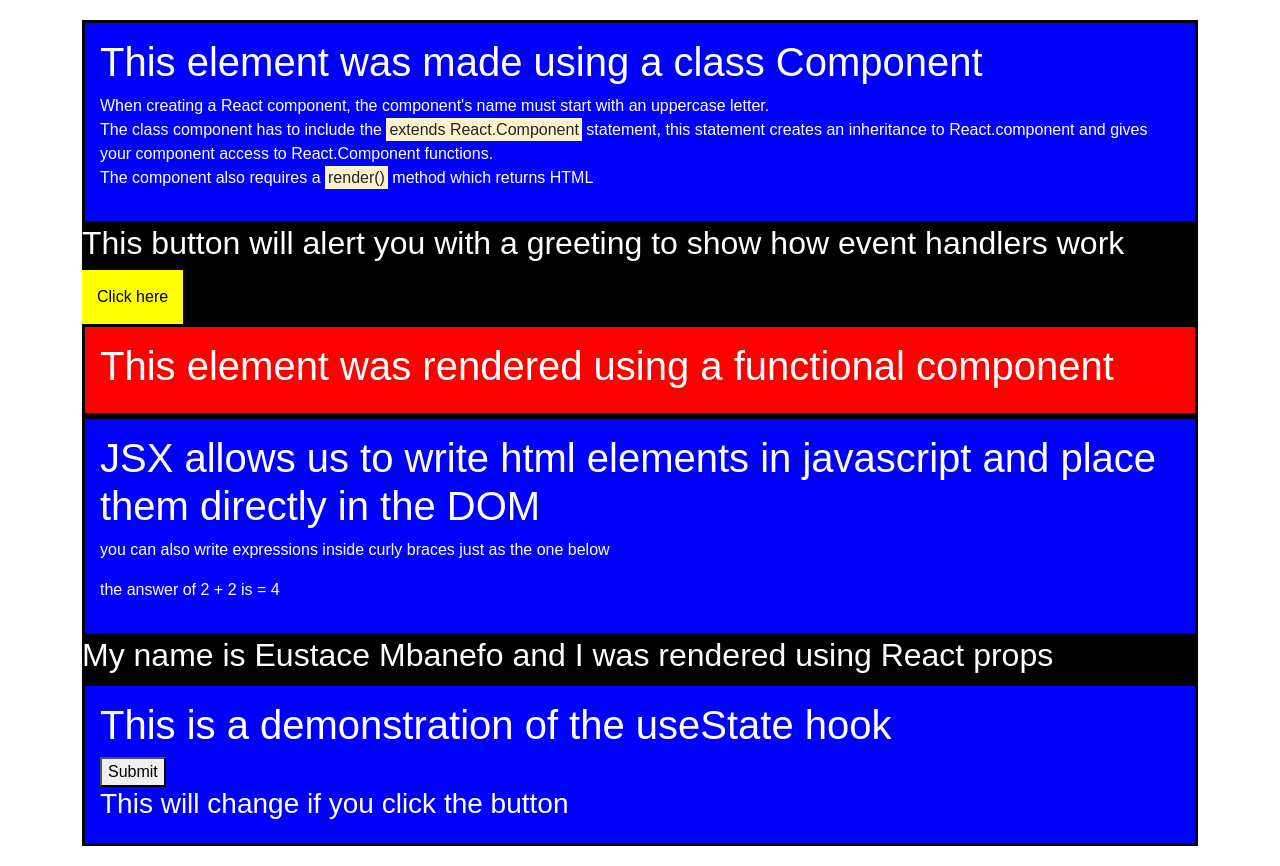
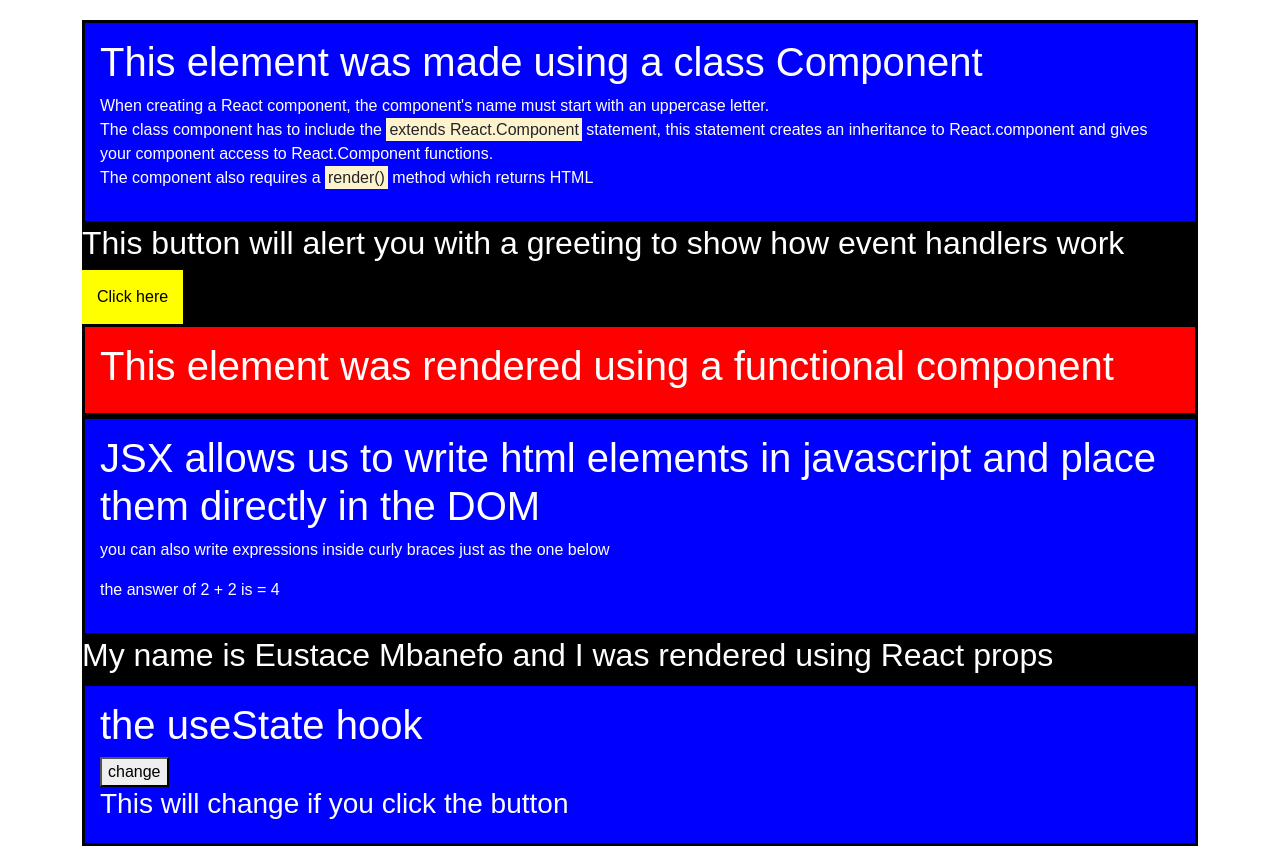
Before and after one commit to Phumnanya/React_basics, a React (Create React App) app: page / in a window 1280 px wide. Built offline with nearby package versions, Linux system fonts and the light colour scheme.

Commit message:
Update State.js

```diff
--- a/src/Flexisaf internship/State.js
+++ b/src/Flexisaf internship/State.js
@@ -2,16 +2,12 @@ import React from "react";
 import { useState } from "react";
 
 function States() {
-    const [word, setWord] = useState("This will change if you click the button")
-
-    const change = () => {
-        setWord = document.getElementById('text').innerHTML;
-    }
+    const [word, setWord] = useState("This will change if you click the button");
     return(
         <>
             <div className="classcompo">
-            <h1 id="text">This is a demonstration of the useState hook</h1>
-            <button type="button" onClick={change}>Submit</button>
+            <h1>the useState hook</h1>
+            <button type="button" onClick={() => setWord("There you go, useState hook implemented")}>change</button>
             <h3>{word}</h3>
             </div>
         </>
```
